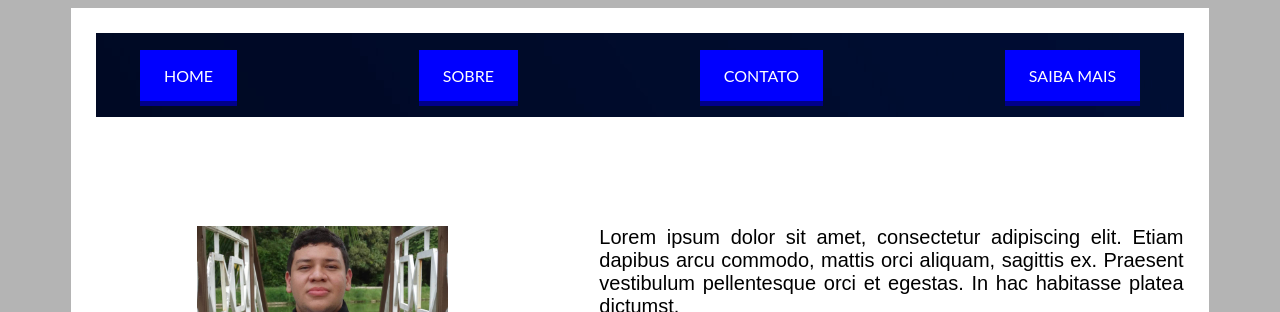
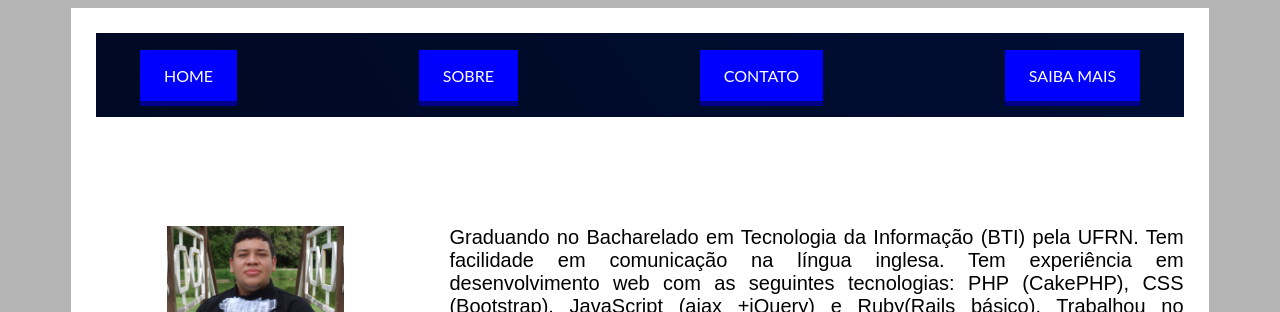
Before and after one commit to davicfg/gama-covid-19, a plain HTML site: page pages/sobre.html in a window 1280 px wide. Shown: the top 312 px of the page. Drawn offline with Linux system fonts and the light colour scheme.

Commit message:
atualizando o sobre.html

```diff
--- a/pages/sobre.html
+++ b/pages/sobre.html
@@ -24,10 +24,12 @@
           <img src="../images/eu.jpg">
         </div>
         <div class="mini-curriculo">
-          <p>Lorem ipsum dolor sit amet, consectetur adipiscing elit.
-            Etiam dapibus arcu commodo, mattis orci aliquam, sagittis ex.
-            Praesent vestibulum pellentesque orci et egestas.
-            In hac habitasse platea dictumst. </p>
+          <p>Graduando no Bacharelado em Tecnologia da Informação (BTI) pela UFRN.
+            Tem facilidade em comunicação na língua inglesa. Tem experiência em
+            desenvolvimento web com as seguintes tecnologias: PHP (CakePHP),
+            CSS (Bootstrap), JavaScript (ajax +jQuery) e Ruby(Rails básico).
+            Trabalhou no desenvolvimento de Web Crawlers usando: Java e Selenium.
+          </p>
           <a href="https://www.linkedin.com/in/davicfg"><img src="../images/linkedin.png"></a>
         </div>
       </div>
```
